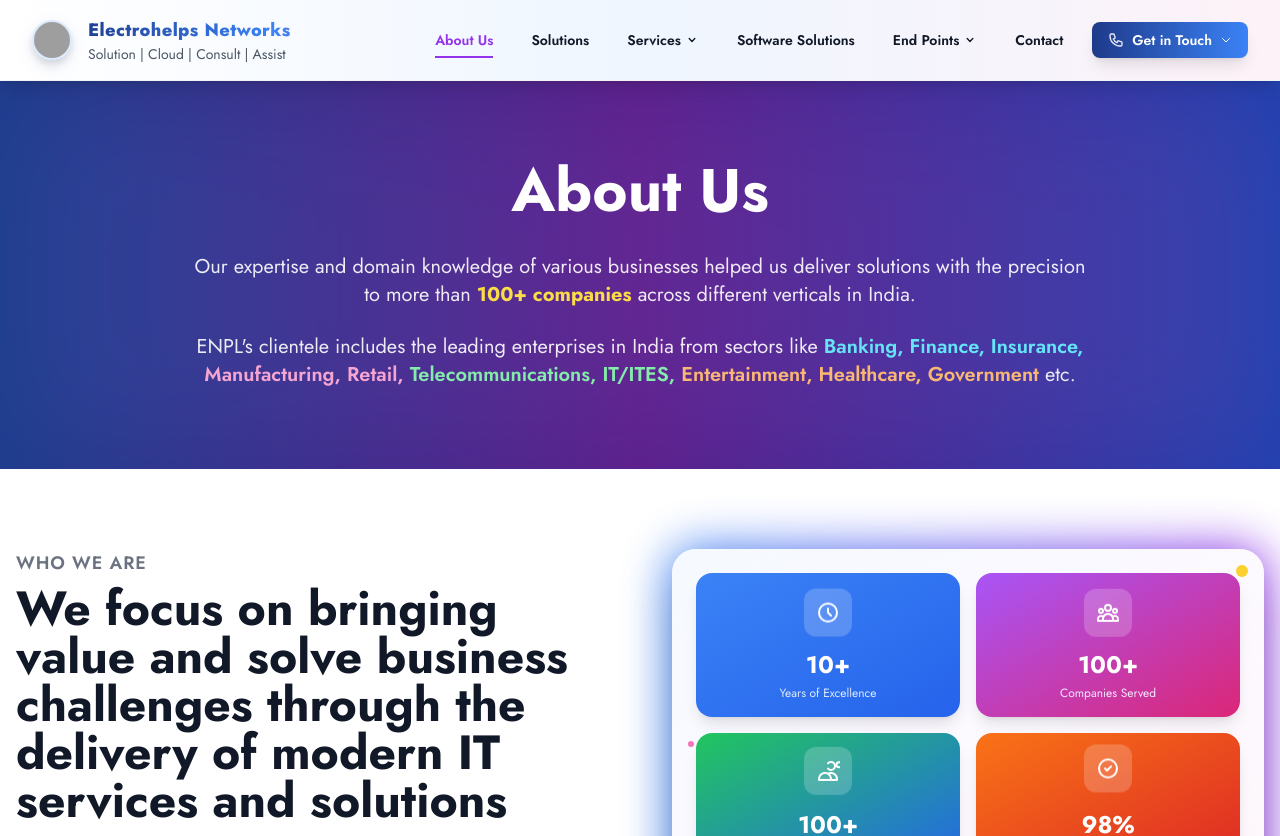
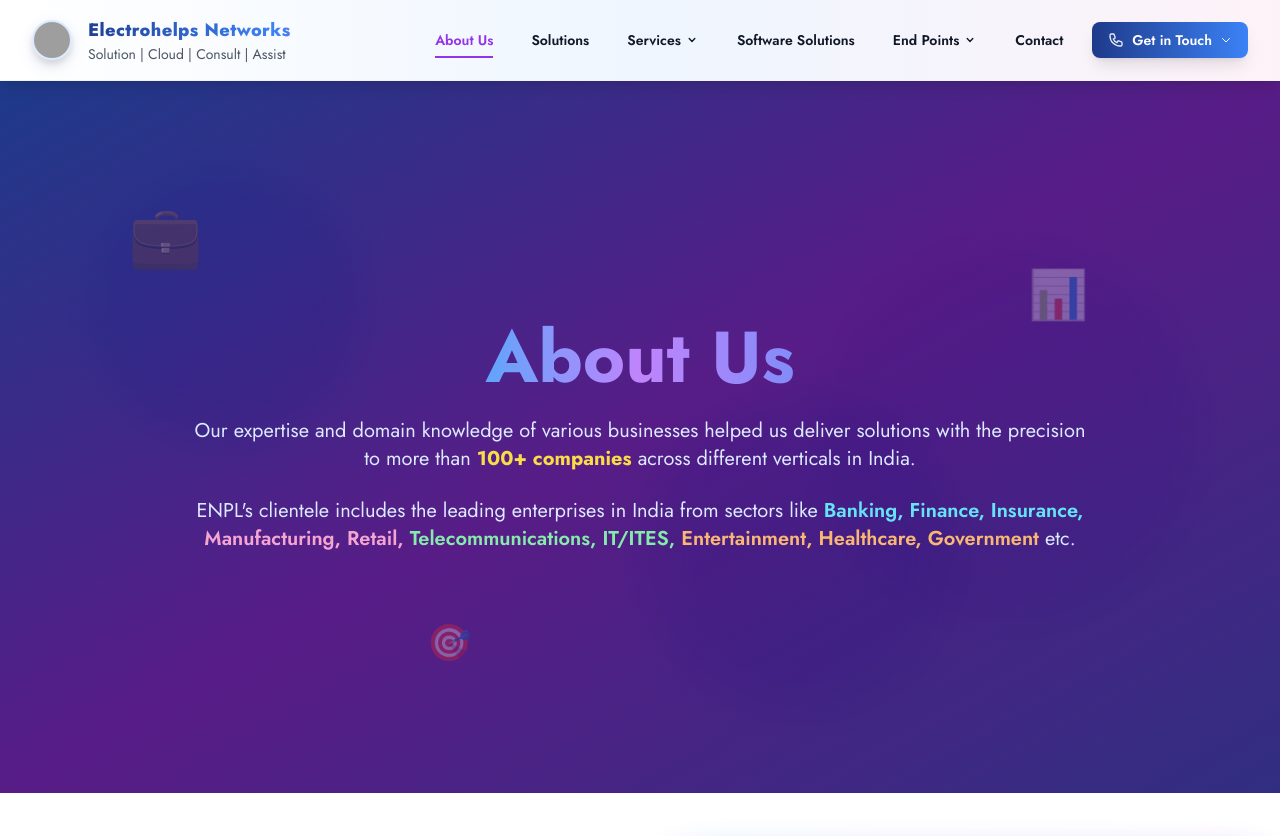
Before and after one commit to Vamshik1403/ehsnetworks-website, a Next.js app in the folder frontend/: page /about in a window 1280 px wide. Shown: the top 836 px of the page. Built offline with nearby package versions, Linux system fonts and the light colour scheme; grey boxes are pictures that could not be loaded.

Commit message:
bugs fixed

```diff
--- a/frontend/app/about/page.js
+++ b/frontend/app/about/page.js
@@ -17,21 +17,34 @@
       <section
         id="hero-banner"
         data-animate="fade-in-up"
-        className={`w-full bg-gradient-to-r from-blue-900 via-purple-900 to-blue-800 text-white py-20 relative overflow-hidden transition-all duration-1000 ${
+        className={`relative min-h-[89vh] flex items-center justify-center overflow-hidden bg-gradient-to-br from-blue-900 via-purple-900 to-indigo-900 py-12 transition-all duration-1000 ${
           isVisible['hero-banner'] ? 'opacity-100 translate-y-0' : 'opacity-0 translate-y-10'
         }`}
       >
-        {/* Background Pattern */}
-        <div className="absolute inset-0 opacity-10">
-          <div className="absolute inset-0 bg-gradient-to-r from-blue-400 via-purple-400 to-pink-400 blur-3xl animate-pulse-slow" />
+        {/* Animated Background Elements */}
+        <div className="absolute inset-0">
+          <div className="absolute top-20 left-20 w-72 h-72 bg-blue-400 rounded-full mix-blend-multiply filter blur-xl opacity-20 animate-float-slow"></div>
+          <div className="absolute top-40 right-20 w-96 h-96 bg-purple-400 rounded-full mix-blend-multiply filter blur-xl opacity-20 animate-float-slow animation-delay-2000"></div>
+          <div className="absolute bottom-20 left-1/2 w-80 h-80 bg-indigo-400 rounded-full mix-blend-multiply filter blur-xl opacity-20 animate-float-slow animation-delay-4000"></div>
         </div>
 
-        <div className="relative z-10 px-4">
-          <div className="max-w-7xl mx-auto text-center">
-            <h1 className="text-4xl md:text-5xl lg:text-6xl font-bold mb-8 animate-fade-in-up">
-              About Us
+        {/* Grid Pattern */}
+        <div className="absolute inset-0 opacity-10" style={{
+          backgroundImage: 'radial-gradient(circle, rgba(255,255,255,0.1) 1px, transparent 1px)',
+          backgroundSize: '40px 40px',
+        }}></div>
+
+        {/* Floating Icons */}
+        <div className="absolute top-32 left-32 text-6xl text-blue-300 opacity-30 animate-float-slow">💼</div>
+        <div className="absolute top-48 right-48 text-5xl text-purple-300 opacity-30 animate-float-slow animation-delay-1000">📊</div>
+        <div className="absolute bottom-32 left-1/3 text-4xl text-indigo-300 opacity-30 animate-float-slow animation-delay-3000">🎯</div>
+
+        <div className="relative z-10 px-6 max-w-6xl mx-auto text-center">
+          <div className="transform transition-all duration-1000 ease-out translate-y-0 opacity-100">
+            <h1 className="text-5xl md:text-7xl font-bold text-white mb-6 leading-tight">
+              <span className="bg-gradient-to-r from-blue-400 via-purple-400 to-indigo-400 bg-clip-text text-transparent">About Us</span>
             </h1>
-            <div className="text-lg md:text-xl text-white/90 leading-relaxed max-w-4xl mx-auto space-y-6">
+            <div className="text-lg md:text-xl text-blue-100 leading-relaxed max-w-4xl mx-auto space-y-6">
               <p className="animate-fade-in-up delay-200">
                 Our expertise and domain knowledge of various businesses helped us deliver solutions with the precision to more than
                 <span className="text-yellow-300 font-bold animate-pulse-slow"> 100+ companies </span>
--- a/frontend/app/components/Navbar.jsx
+++ b/frontend/app/components/Navbar.jsx
@@ -191,12 +191,12 @@
     <nav className="w-full bg-gradient-to-r from-white via-blue-50 to-pink-50 shadow-lg border-b border-gray-100 sticky top-0 z-50 overflow-x-hidden md:overflow-visible">
       <div className="flex items-center justify-between px-2 sm:px-4 md:px-6 lg:px-8 py-2 sm:py-3 md:py-4">
         {/* Logo */}
-        <Link href="/" className="flex items-center gap-1.5 sm:gap-2 md:gap-3 lg:gap-4 group/logo cursor-pointer select-none flex-shrink-0 max-w-[45%] md:max-w-none">
+        <Link href="/" className="flex items-center gap-1.5 sm:gap-2 md:gap-3 lg:gap-4 group/logo cursor-pointer select-none flex-shrink-0 max-w-[60%] md:max-w-none">
           <div className="relative flex-shrink-0">
             <img
               src="/icons/Enpl-logo.jpeg"
               alt="ENPL Logo"
-              className="h-10 w-10 sm:h-10 sm:w-10 md:h-12 md:w-12 lg:h-8 lg:w-8 xl:h-10 xl:w-10 2xl:h-12 2xl:w-12 drop-shadow-lg rounded-full border-2 border-blue-100 group-hover/logo:border-blue-400 group-hover/logo:shadow-xl transition-all duration-300 ease-in-out group-hover/logo:scale-110 group-hover/logo:rotate-3"
+              className="h-6 w-6 sm:h-10 sm:w-10 md:h-12 md:w-12 lg:h-8 lg:w-8 xl:h-10 xl:w-10 2xl:h-12 2xl:w-12 drop-shadow-lg rounded-full border-2 border-blue-100 group-hover/logo:border-blue-400 group-hover/logo:shadow-xl transition-all duration-300 ease-in-out group-hover/logo:scale-110 group-hover/logo:rotate-3"
               style={{ boxShadow: '0 4px 16px 0 rgba(30,64,175,0.08)' }}
             />
             {/* Real-time shine effect */}
@@ -206,12 +206,12 @@
           </div>
           <div className="min-w-0">
             <span
-              className="font-extrabold text-xl sm:text-xl md:text-2xl lg:text-sm xl:text-lg 2xl:text-2xl tracking-tight bg-gradient-to-r from-blue-900 via-blue-500 to-pink-500 bg-clip-text text-transparent group-hover/logo:from-pink-600 group-hover/logo:to-blue-700 group-hover/logo:scale-110 group-hover/logo:drop-shadow-lg transition-all duration-300 ease-in-out animate-gradient-x block truncate"
+              className="font-extrabold text-sm sm:text-xl md:text-2xl lg:text-sm xl:text-lg 2xl:text-2xl tracking-tight bg-gradient-to-r from-blue-900 via-blue-500 to-pink-500 bg-clip-text text-transparent group-hover/logo:from-pink-600 group-hover/logo:to-blue-700 group-hover/logo:scale-110 group-hover/logo:drop-shadow-lg transition-all duration-300 ease-in-out animate-gradient-x block whitespace-normal break-words sm:truncate"
               style={{ letterSpacing: '0.02em' }}
             >
               Electrohelps Networks
             </span>
-            <p className="text-[10px] sm:text-[10px] md:text-xs lg:text-[9px] xl:text-sm text-gray-600 group-hover/logo:text-gray-700 transition-colors duration-300 truncate">
+            <p className="text-[8px] sm:text-[10px] md:text-xs lg:text-[9px] xl:text-sm text-gray-600 group-hover/logo:text-gray-700 transition-colors duration-300 truncate">
               Solution | Cloud | Consult | Assist
             </p>
           </div>
@@ -273,16 +273,16 @@
           {/* Contact Dropdown */}
           <div className="relative group/contact">
             <button
-              className="bg-gradient-to-r from-blue-900 via-blue-500 to-pink-500 text-white px-2 sm:px-3 xl:px-4 py-2 rounded-lg shadow-lg transition-all duration-500 text-[10px] sm:text-xs xl:text-sm font-semibold whitespace-nowrap flex-shrink-0 hover:from-pink-600 hover:to-blue-700 hover:shadow-2xl hover:scale-110 focus:outline-none focus:ring-2 focus:ring-pink-300  group-hover/contact:shadow-blue-200 group-hover/contact:ring-4 group-hover/contact:ring-blue-300/30 transform hover:-translate-y-1"
+              className="bg-gradient-to-r from-blue-900 via-blue-500 to-pink-500 text-white px-1.5 sm:px-3 xl:px-4 py-1.5 sm:py-2 rounded-lg shadow-lg transition-all duration-500 text-[9px] sm:text-xs xl:text-sm font-semibold whitespace-nowrap flex-shrink-0 hover:from-pink-600 hover:to-blue-700 hover:shadow-2xl hover:scale-110 focus:outline-none focus:ring-2 focus:ring-pink-300  group-hover/contact:shadow-blue-200 group-hover/contact:ring-4 group-hover/contact:ring-blue-300/30 transform hover:-translate-y-1"
               style={{ backgroundSize: '200% 200%' }}
             >
-              <div className="flex items-center space-x-2">
-                <svg className="w-4 h-4 animate-pulse" fill="none" stroke="currentColor" viewBox="0 0 24 24">
+              <div className="flex items-center space-x-1 sm:space-x-2">
+                <svg className="w-3 h-3 sm:w-4 sm:h-4 animate-pulse" fill="none" stroke="currentColor" viewBox="0 0 24 24">
                   <path strokeLinecap="round" strokeLinejoin="round" strokeWidth="2" d="M3 5a2 2 0 012-2h3.28a1 1 0 01.948.684l1.498 4.493a1 1 0 01-.502 1.21l-2.257 1.13a11.042 11.042 0 005.516 5.516l1.13-2.257a1 1 0 011.21-.502l4.493 1.498a1 1 0 01.684.949V19a2 2 0 01-2 2h-1C9.716 21 3 14.284 3 6V5z" />
                 </svg>
                 <span className="sm:hidden">Contact</span>
                 <span className="hidden sm:inline">Get in Touch</span>
-                <svg className="w-3 h-3 transition-transform duration-300 group-hover/contact:rotate-180" fill="none" stroke="currentColor" viewBox="0 0 24 24">
+                <svg className="w-2.5 h-2.5 sm:w-3 sm:h-3 transition-transform duration-300 group-hover/contact:rotate-180" fill="none" stroke="currentColor" viewBox="0 0 24 24">
                   <path strokeLinecap="round" strokeLinejoin="round" strokeWidth="2" d="M19 9l-7 7-7-7" />
                 </svg>
               </div>
```
